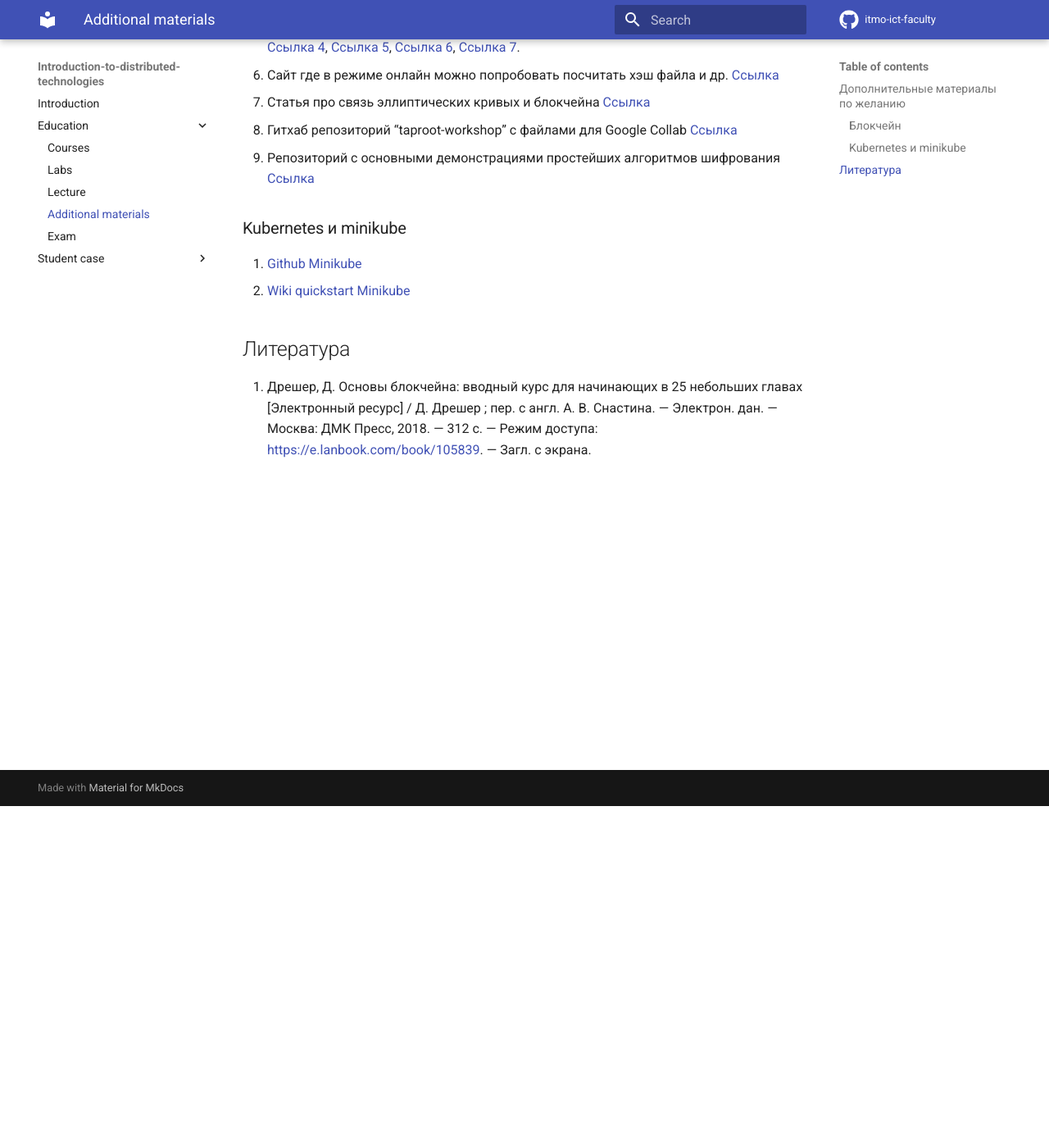
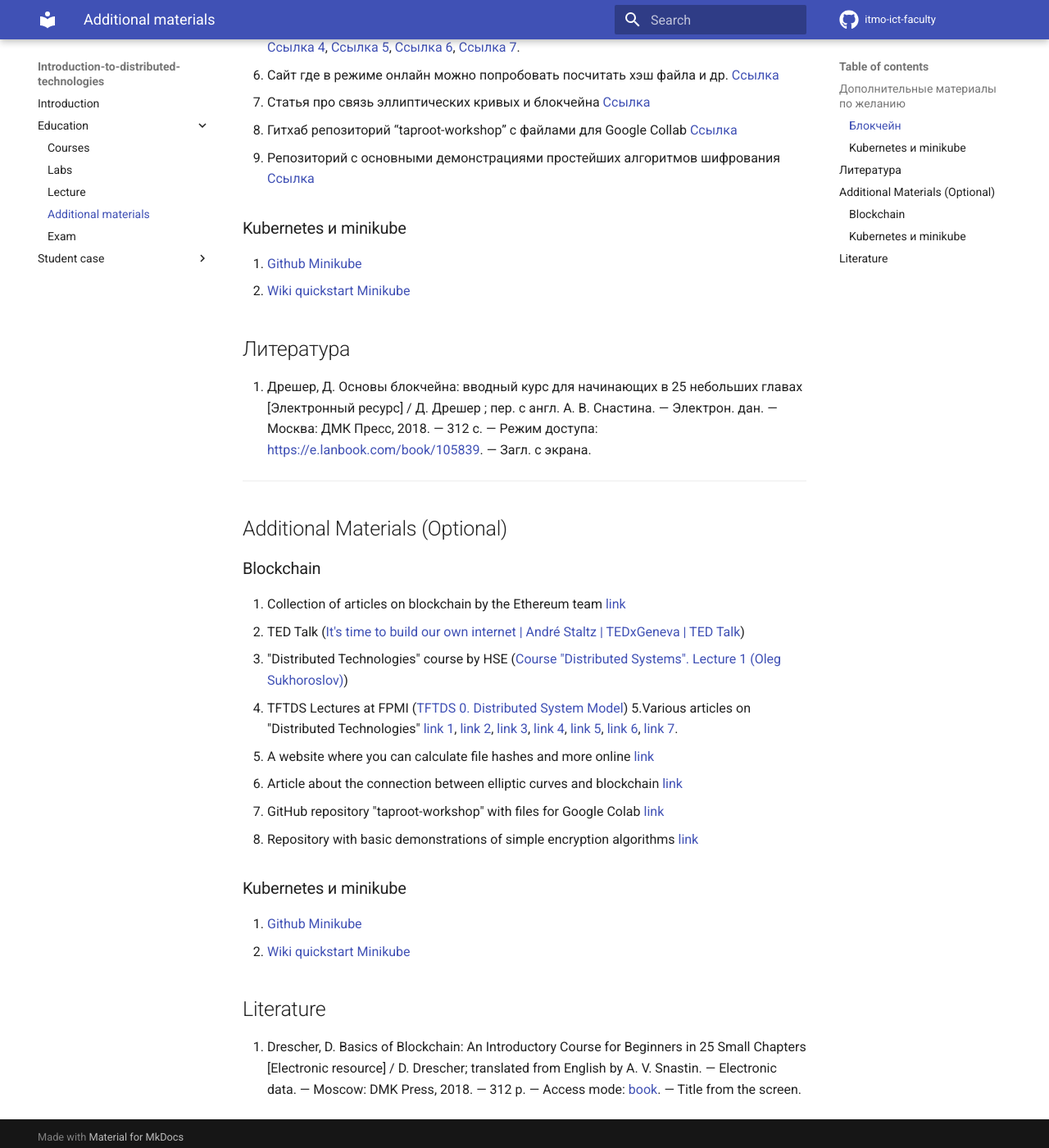
Before and after one commit to itmo-ict-faculty/introduction-to-distributed-technologies, an MkDocs documentation site: the page built from docs/education/additional_materials.md, in a window 1280 px wide and 1400 px high, scrolled down 417 px. Shown: the whole window at 82% size. Built offline with MkDocs 1.6.1 and Material for MkDocs 9.7.7, drawn with Linux system fonts in a browser that asks for light colours; comment, search, counter and statistics services are not loaded.

Commit message:
Updated additional_materials.md
eng version's added

```diff
--- a/docs/education/additional_materials.md
+++ b/docs/education/additional_materials.md
@@ -17,3 +17,27 @@
 
 ## Литература
 1. Дрешер, Д. Основы блокчейна: вводный курс для начинающих в 25 небольших главах [Электронный ресурс] / Д. Дрешер ; пер. с англ. А. В. Снастина. — Электрон. дан. — Москва: ДМК Пресс, 2018. — 312 с. — Режим доступа: [https://e.lanbook.com/book/105839](https://e.lanbook.com/book/105839). — Загл. с экрана.
+
+
+------
+
+
+## Additional Materials (Optional)
+### Blockchain
+1. Collection of articles on blockchain by the Ethereum team [link](https://ethereum.org/en/learn/)
+2. TED Talk ([It's time to build our own internet | André Staltz | TEDxGeneva | TED Talk](http://ted.com/talks/andre_staltz_it_s_time_to_build_our_own_internet?language=en))
+3. "Distributed Technologies" course by HSE ([Course "Distributed Systems". Lecture 1 (Oleg Sukhoroslov)](https://www.youtube.com/watch?v=RGIf5vMoIm4&list=PLEqoHzpnmTfAW2gYw2R80EmGDwWqUR9mD))
+4. TFTDS Lectures at FPMI ([TFTDS 0. Distributed System Model](https://www.youtube.com/watch?v=HJaI4lCgPCs&list=PL4_hYwCyhAvZaJ3CJlGo9FxOTA2bS1YyN&index=1))
+5.Various articles on "Distributed Technologies"  [link 1](https://ds.cs.luc.edu/issues/issues.html), [link 2](https://www.researchgate.net/publication/322814035_Open_Issues_and_Security_Challenges_of_Data_Communication_Channels_in_Distributed_Internet_of_Things_IoT_A_Survey), [link 3](https://www.cybok.org/media/downloads/Distributed_Systems_Security_issue_1.0.pdf), [link 4](https://research.google/research-areas/distributed-systems-and-parallel-computing/), [link 5](https://phdprojects.org/phd-research-topic-parallel-distributed-systems/), [link 6](https://research.web3.foundation/en/latest/index.html), [link 7](https://notes.ethereum.org/@ethsg/rkxpeG0ff?type=view).
+6. A website where you can calculate file hashes and more online [link](https://andersbrownworth.com/blockchain/hash)
+7. Article about the connection between elliptic curves and blockchain [link](https://fangpenlin.com/posts/2019/10/07/elliptic-curve-cryptography-explained/)
+8. GitHub repository "taproot-workshop" with files for Google Colab [link](https://github.com/bitcoinops/taproot-workshop/tree/Colab)
+9. Repository with basic demonstrations of simple encryption algorithms [link](https://github.com/serengil/crypto/tree/master/python/classical)
+
+### Kubernetes и minikube
+1. [Github Minikube](https://github.com/kubernetes/minikube)
+2. [Wiki quickstart Minikube](https://minikube.sigs.k8s.io/docs/start/)
+
+
+## Literature
+1. Drescher, D. Basics of Blockchain: An Introductory Course for Beginners in 25 Small Chapters [Electronic resource] / D. Drescher; translated from English by A. V. Snastin. — Electronic data. — Moscow: DMK Press, 2018. — 312 p.  — Access mode: [book](https://e.lanbook.com/book/105839). — Title from the screen.
```
